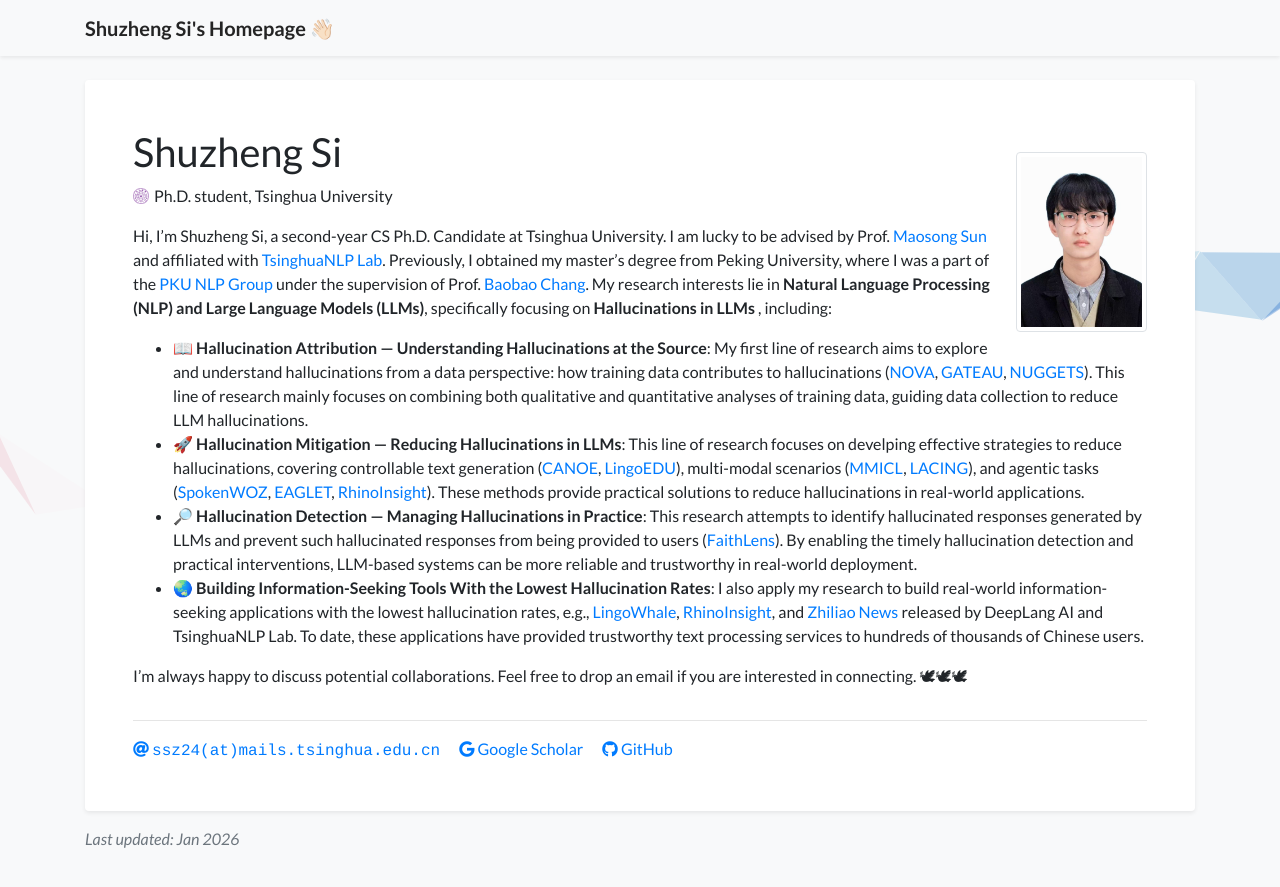
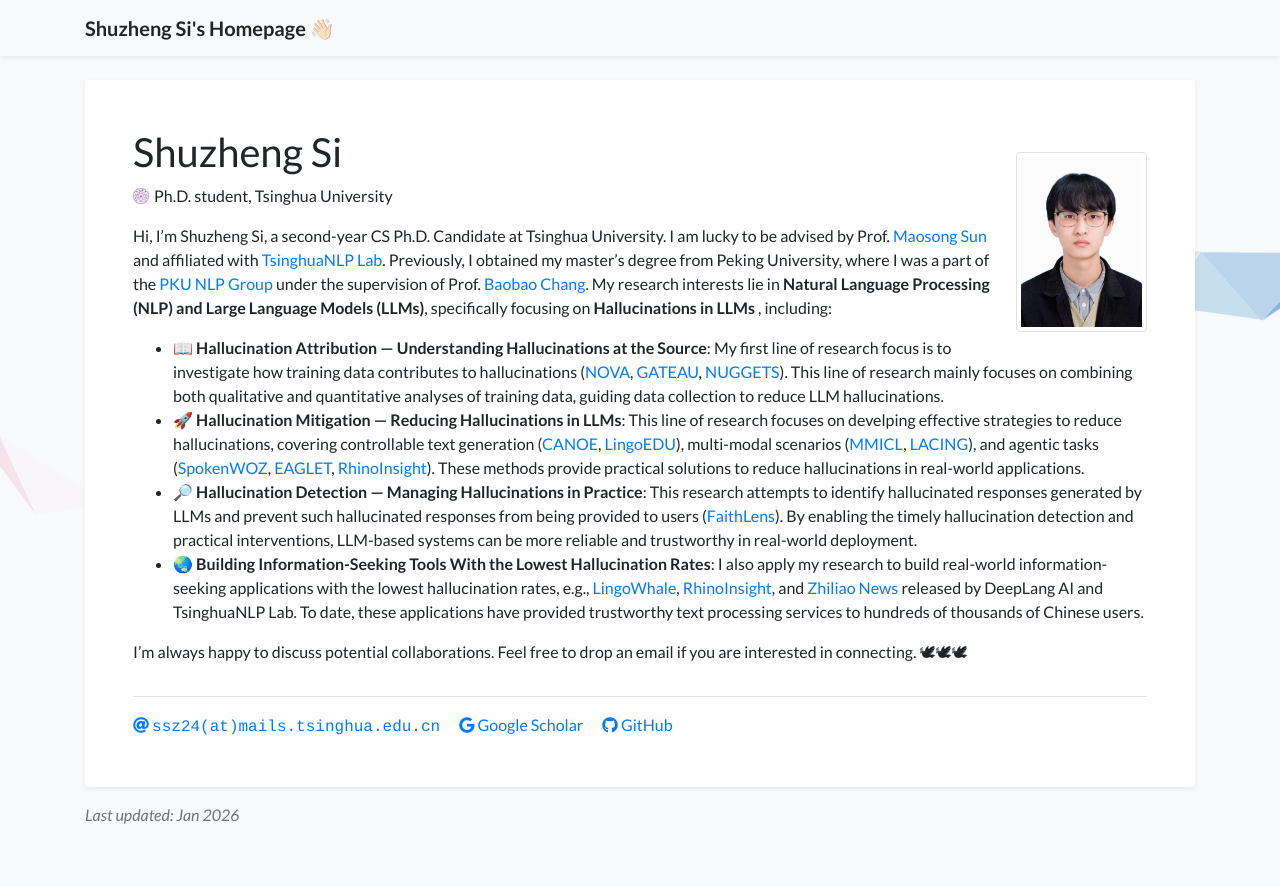
Before and after one commit to S1s-Z/s1s-z.github.io, a Jekyll site: the page built from index.html, in a window 1280 px wide. Shown: the top 887 px of the page. Built offline with Jekyll 4.4.1, drawn with Linux system fonts in a browser that asks for light colours; a style sheet for code colours, icons or effects is not loaded.

Commit message:
Update profile.yml

```diff
--- a/_data/profile.yml
+++ b/_data/profile.yml
@@ -23,7 +23,7 @@ short_bio: >-
   <br>
   <ul class="pub">
       <li>
-          📖 <b>Hallucination Attribution — Understanding Hallucinations at the Source</b>: My first line of research aims to explore and understand hallucinations from a data perspective: how training data contributes to hallucinations (<a href="https://arxiv.org/abs/2502.07340">NOVA</a>, <a href="https://arxiv.org/abs/2410.15633">GATEAU</a>, <a href="https://arxiv.org/abs/2312.10302">NUGGETS</a>). This line of research mainly focuses on combining both qualitative and quantitative analyses of training data, guiding data collection to reduce LLM hallucinations.
+          📖 <b>Hallucination Attribution — Understanding Hallucinations at the Source</b>: My first line of research focus is to investigate how training data contributes to hallucinations (<a href="https://arxiv.org/abs/2502.07340">NOVA</a>, <a href="https://arxiv.org/abs/2410.15633">GATEAU</a>, <a href="https://arxiv.org/abs/2312.10302">NUGGETS</a>). This line of research mainly focuses on combining both qualitative and quantitative analyses of training data, guiding data collection to reduce LLM hallucinations.
       </li>
       <li>
           🚀 <b>Hallucination Mitigation  — Reducing Hallucinations in LLMs</b>: This line of research focuses on develping effective strategies to reduce hallucinations, covering controllable text generation (<a href="https://arxiv.org/abs/2505.16483">CANOE</a>, <a href="https://arxiv.org/abs/2512.14244">LingoEDU</a>), multi-modal scenarios (<a href="https://arxiv.org/abs/2309.07915">MMICL</a>, <a href="https://arxiv.org/abs/2411.14279">LACING</a>), and agentic tasks (<a href="https://arxiv.org/abs/2305.13040">SpokenWOZ</a>, <a href="https://arxiv.org/abs/2510.05608">EAGLET</a>, <a href="https://arxiv.org/abs/2511.18743">RhinoInsight</a>). These methods provide practical solutions to reduce hallucinations in real-world applications.
```
